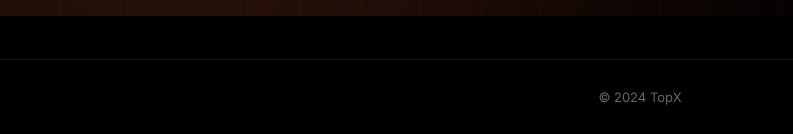
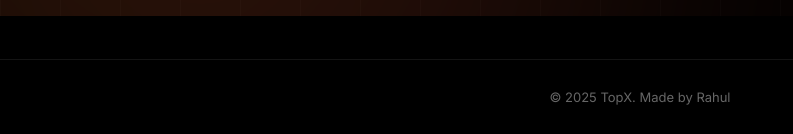
Before and after one commit to therahul-yo/TopX-AI-Resume-Analyzer-Job-Recommendation, a Flask app: page /back in a window 1280 px wide. Shown: the part 784-918 px from the top of the page, without its empty margins (0-793 px from the left). Run offline with Flask 3, Linux system fonts and the light colour scheme; the visitor is signed in with stand-in values (Sample User, id 1); some libraries are stand-ins or nearby versions.

Commit message:
Update footer: 2025, Made by Rahul

```diff
--- a/templates/index.html
+++ b/templates/index.html
@@ -167,7 +167,7 @@
 
     <!-- Footer -->
     <footer class="footer">
-      <span class="footer-text">© 2024 TopX. Built with AI.</span>
+      <span class="footer-text">© 2025 TopX. Made by Rahul</span>
     </footer>
 
     <script>
--- a/templates/result.html
+++ b/templates/result.html
@@ -194,7 +194,7 @@
     </main>
 
     <footer class="footer">
-      <span class="footer-text">© 2024 TopX</span>
+      <span class="footer-text">© 2025 TopX. Made by Rahul</span>
     </footer>
 
     <script>
--- a/templates/upload.html
+++ b/templates/upload.html
@@ -114,7 +114,7 @@
     </main>
 
     <footer class="footer">
-      <span class="footer-text">© 2024 TopX</span>
+      <span class="footer-text">© 2025 TopX. Made by Rahul</span>
     </footer>
 
     <script>
```
